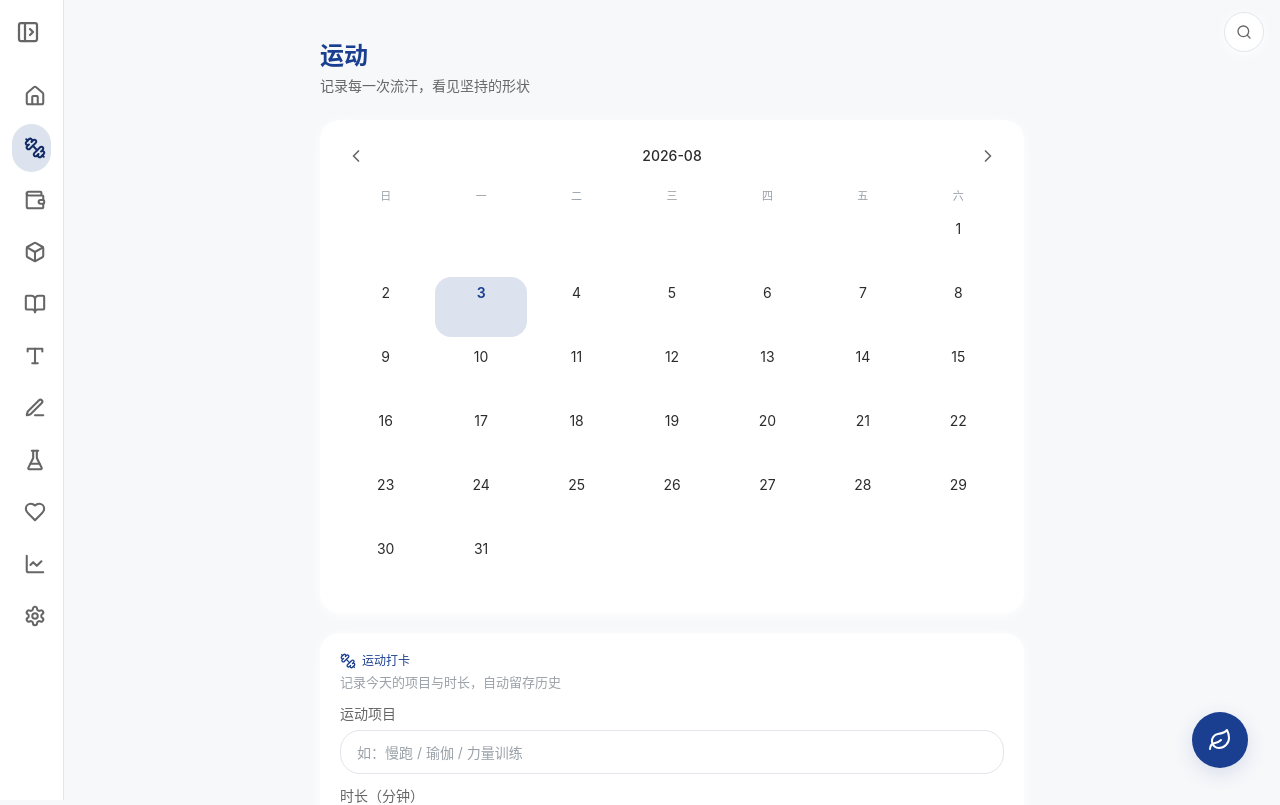
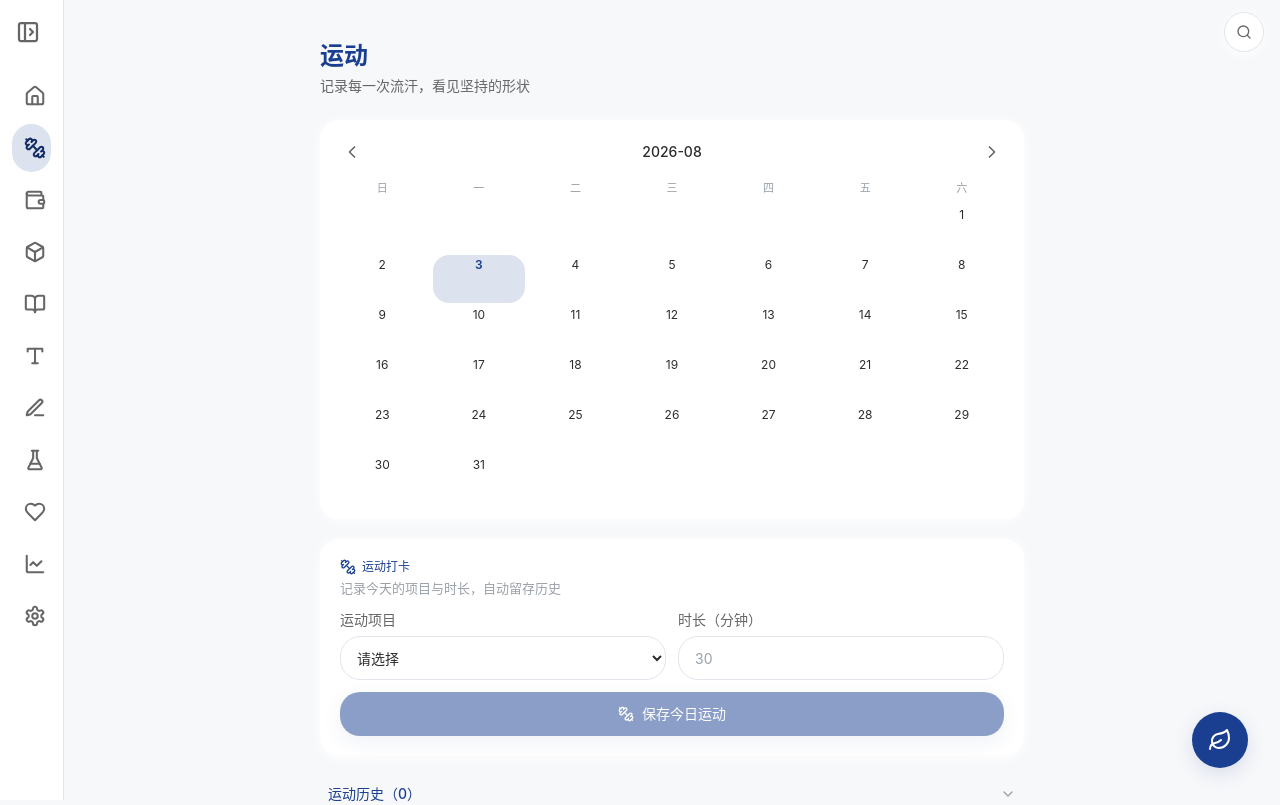
Before and after one commit to shuhan131313-jpg/xiaoshu-growth-os, a Next.js app: page /exercise in a window 1280 px wide. Shown: the top 805 px of the page. Built offline with nearby package versions, Linux system fonts and the light colour scheme.

Commit message:
缩小运动日历并将打卡项目改为下拉选择

```diff
--- a/app/exercise/page.tsx
+++ b/app/exercise/page.tsx
@@ -108,6 +108,7 @@ export default function ExercisePage() {
   const [sheetDate, setSheetDate] = useState<string | null>(null);
   const [editing, setEditing] = useState<ExerciseRecord | null>(null);
   const [project, setProject] = useState("");
+  const [checkInProject, setCheckInProject] = useState("");
   const [duration, setDuration] = useState("");
   const [note, setNote] = useState("");
 
@@ -290,16 +291,16 @@ export default function ExercisePage() {
   }
 
   async function saveExercise() {
-    if (!project.trim() || !duration) return;
+    if (!checkInProject || !duration) return;
     await repos.exercise.add({
       date: todayKey(),
-      project: project.trim(),
+      project: checkInProject,
       duration: Number(duration) || 0,
       createdAt: Date.now(),
     });
     await setTodayTask(todayKey(), "exercise", true);
     await bumpGrowthStep();
-    setProject("");
+    setCheckInProject("");
     setDuration("");
     loadMonth();
     loadAll();
@@ -352,9 +353,9 @@ export default function ExercisePage() {
       <PageHeader title="运动" desc="记录每一次流汗，看见坚持的形状" />
 
       {/* 月历 */}
-      <Card>
+      <Card className="p-4">
         <CardContent>
-          <div className="mb-3 flex items-center justify-between">
+          <div className="mb-2 flex items-center justify-between">
             <button
               onClick={() => shiftMonth(-1)}
               className="flex h-8 w-8 items-center justify-center rounded-full text-ink-soft hover:bg-line/50"
@@ -378,7 +379,7 @@ export default function ExercisePage() {
               </div>
             ))}
           </div>
-          <div className="mt-1 grid grid-cols-7 gap-1">
+          <div className="mt-1 grid grid-cols-7 gap-x-1 gap-y-0.5">
             {cells.map((d, i) => {
               if (d == null) return <div key={`e${i}`} />;
               const date = `${calPrefix}-${String(d).padStart(2, "0")}`;
@@ -391,7 +392,7 @@ export default function ExercisePage() {
                 <button
                   key={date}
                   onClick={() => openDetail(date)}
-                  className={`relative flex min-h-[60px] min-w-0 flex-col items-center justify-center rounded-xl text-sm transition duration-200 ${
+                  className={`relative flex min-h-[48px] min-w-0 flex-col items-center justify-center rounded-xl text-xs transition duration-200 ${
                     isActive
                       ? "bg-accent/20 font-semibold text-accent-dark"
                       : isToday
@@ -470,25 +471,37 @@ export default function ExercisePage() {
           <p className="mb-3 text-[13px] text-ink-faint">
             记录今天的项目与时长，自动留存历史
           </p>
-          <Label>运动项目</Label>
+          <div className="grid grid-cols-2 gap-3">
+            <div className="min-w-0">
+              <Label htmlFor="exercise-project">运动项目</Label>
+              <select
+                id="exercise-project"
+                value={checkInProject}
+                onChange={(e) => setCheckInProject(e.target.value)}
+                className="h-11 w-full rounded-2xl border border-line bg-surface px-3 text-sm text-ink focus:border-primary/50 focus:outline-none focus:ring-2 focus:ring-primary/20"
+              >
+                <option value="" disabled>请选择</option>
+                <option value="爬坡">爬坡</option>
+                <option value="塑性">塑性</option>
+              </select>
+            </div>
+            <div className="min-w-0">
+              <Label htmlFor="exercise-duration">时长（分钟）</Label>
               <Input
-            value={project}
-            onChange={(e) => setProject(e.target.value)}
-            placeholder="如：慢跑 / 瑜伽 / 力量训练"
-          />
-          <Label className="mt-3 block">时长（分钟）</Label>
-          <Input
+                id="exercise-duration"
                 type="number"
                 inputMode="numeric"
                 value={duration}
                 onChange={(e) => setDuration(e.target.value)}
                 placeholder="30"
               />
+            </div>
+          </div>
           <Button
             variant="accent"
             className="mt-3 w-full"
             onClick={saveExercise}
-            disabled={!project.trim() || !duration}
+            disabled={!checkInProject || !duration}
           >
             <Dumbbell className="h-4 w-4" /> 保存今日运动
           </Button>
```
Lines whose indentation alone changed are shown as unchanged.
